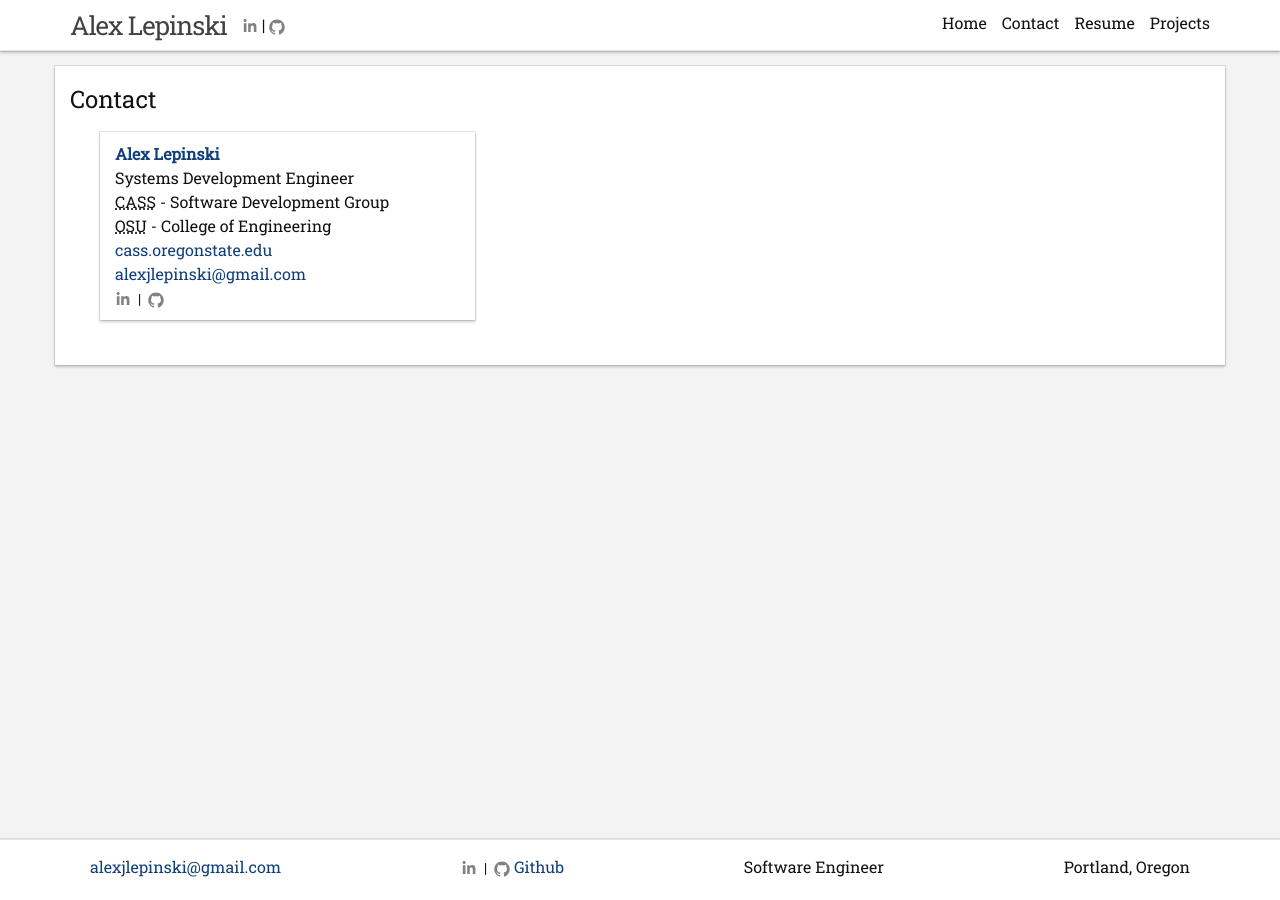
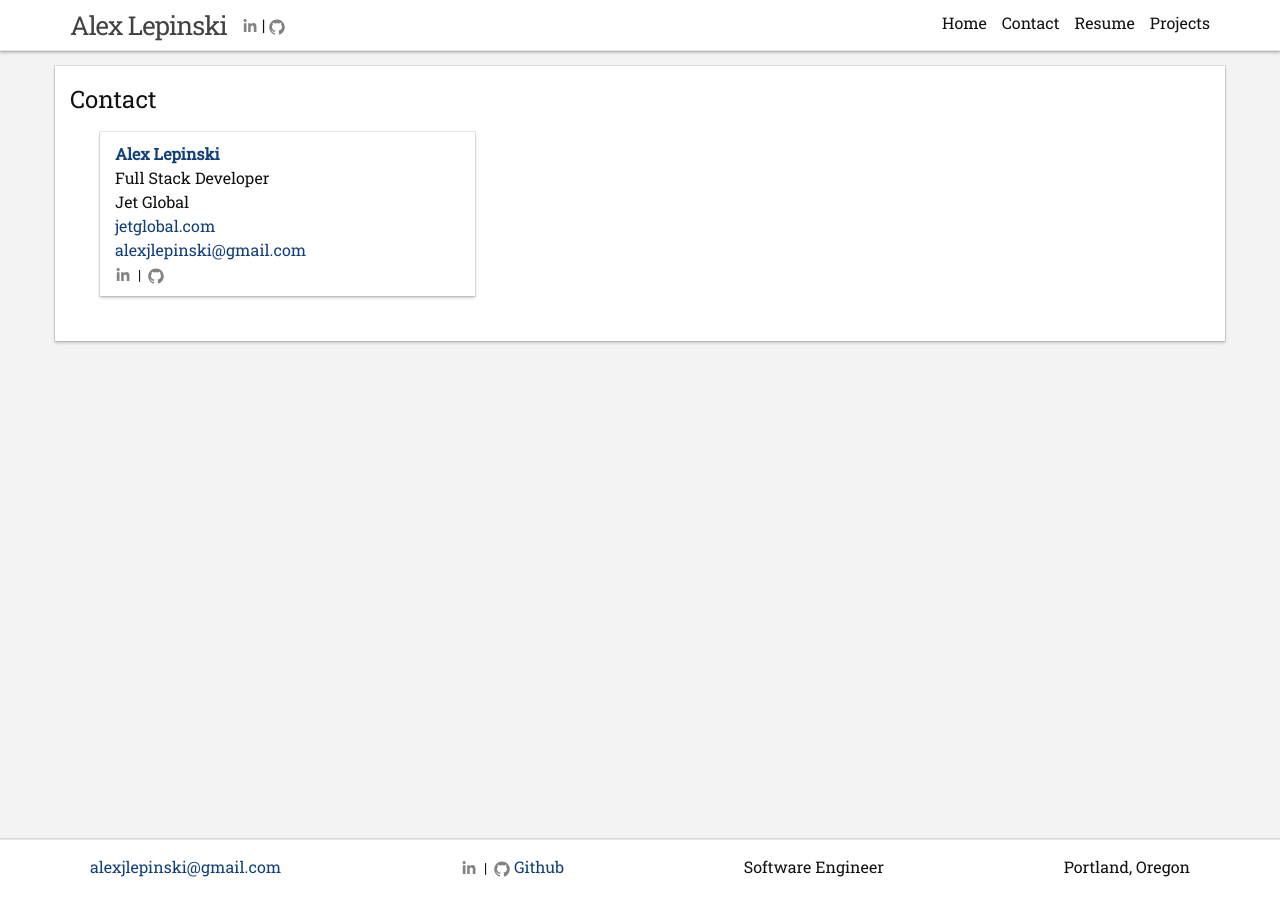
Before and after one commit to alexlepinski/alexlepinski.github.io, a Jekyll site: the page built from contact.html, in a window 1280 px wide. Built offline with Jekyll 4.4.1, drawn with Linux system fonts in a browser that asks for light colours; some web fonts are replaced.

Commit message:
Updated contact info.

```diff
--- a/contact.html
+++ b/contact.html
@@ -10,10 +10,9 @@ header: Contact
             <div class="body">
                 <strong>{% include vcf-contact.html name="contact.vcf"
                     label="Save Contact" description="Alex Lepinski" %}</strong><br>
-                Systems Development Engineer<br>
-                <abbr title="Center for Applied Systems and Software">CASS</abbr> - Software Development Group<br>
-                <abbr title="Oregon State University">OSU</abbr> - College of Engineering<br>
-                <a href="http://cass.oregonstate.edu/">cass.oregonstate.edu</a>
+                Full Stack Developer<br>
+                Jet Global<br>
+                <a href="https://www.jetglobal.com/">jetglobal.com</a>
                 <div class="contact-links">
                     {% include email.html subject=""%}
                     <br>
```
